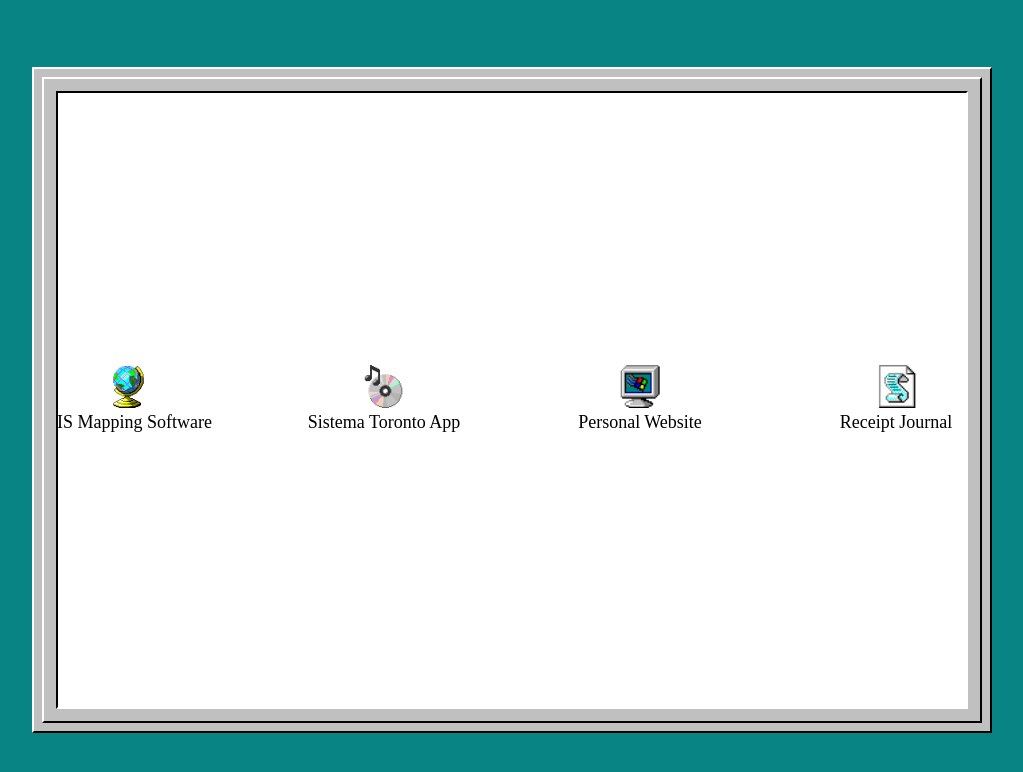
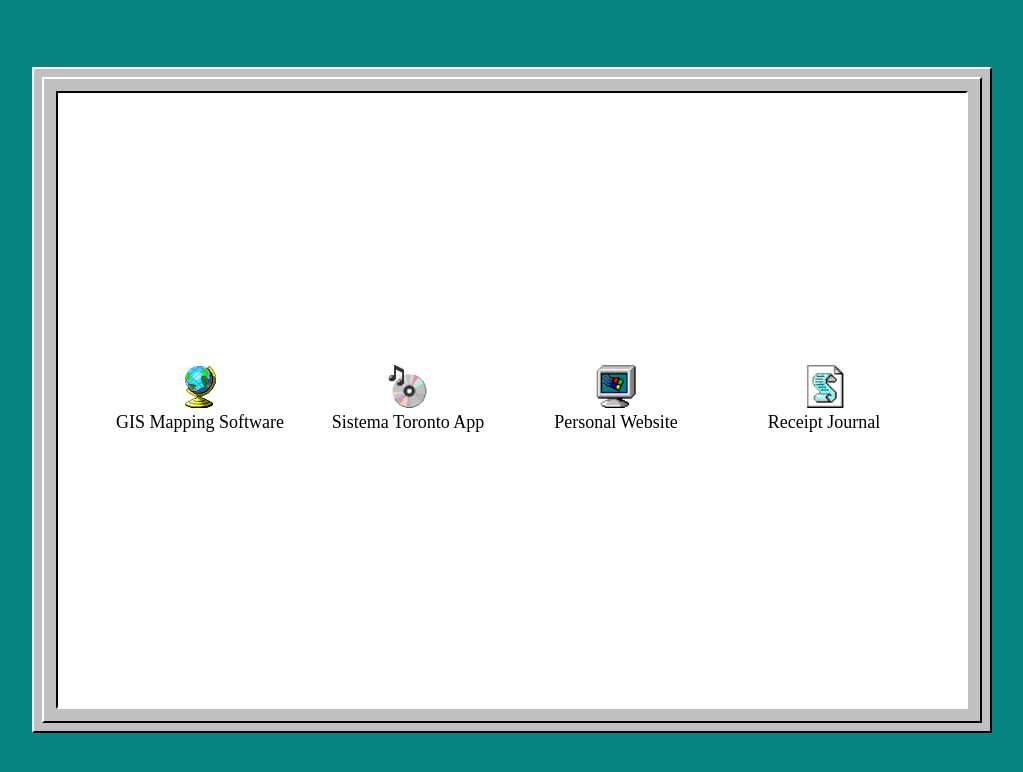
Before and after one commit to harmitgoswami/harmitgoswami.github.io, a React (Create React App) app: page /#/projects in a window 1280 px wide. Shown: the top 772 px of the page, without its empty margins (128-1151 px from the left). Built offline with nearby package versions, Linux system fonts and the light colour scheme.

Commit message:
overflow styling changes to project page

```diff
--- a/src/pages/sites/Projects.js
+++ b/src/pages/sites/Projects.js
@@ -20,11 +20,11 @@
   };
 
   return (
-    <div className="bg-[#088484] h-screen w-full centered">
+    <div className="bg-[#088484] h-screen w-screen centered">
       <div className="bg-[#c0c0c0] w-9/12 h-5/6 p-2 border-2 border-t-white border-l-white border-b-black border-r-black">
         <div className="inner-container w-full p-3 border-t-white border-l-white border-b-black border-r-black centered">
           <div className="inner-container w-full centered border-t-black border-l-black border-b-white border-r-white">
-            <div className="grid grid-cols-2 gap-16 bg-white h-full w-full centered sm:overflow-hidden">
+            <div className="grid grid-cols-2 gap-4 bg-white h-full w-full centered ">
               <IconModule
                 onClick={() => handleIconClick("GIS Mapping Software")}
                 hasLink={false}
@@ -81,7 +81,7 @@
             </div>
 
             <div className="inner-container p-3 border-t-white border-l-white border-b-black border-r-black centered overflow-hidden">
-              <div className="inner-container centered border-t-black border-l-black border-b-white border-r-white overflow-scroll">
+              <div className="inner-container centered border-t-black border-l-black border-b-white border-r-white overflow-scroll bg-white">
                 <div className="bg-white w-full h-full">
                   <h1 className="centered mb-10">{modalContent?.name}</h1>
                   <p className="date-text centered mb-10">
```
